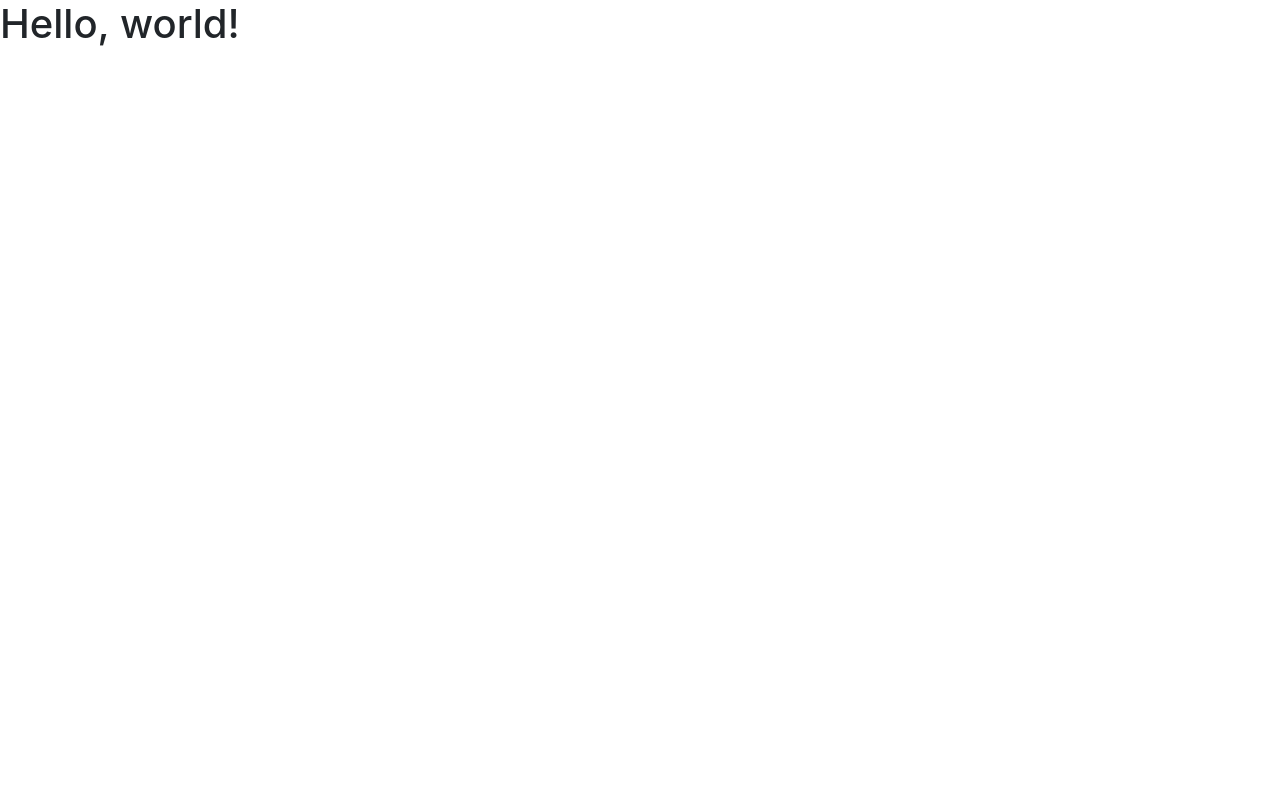
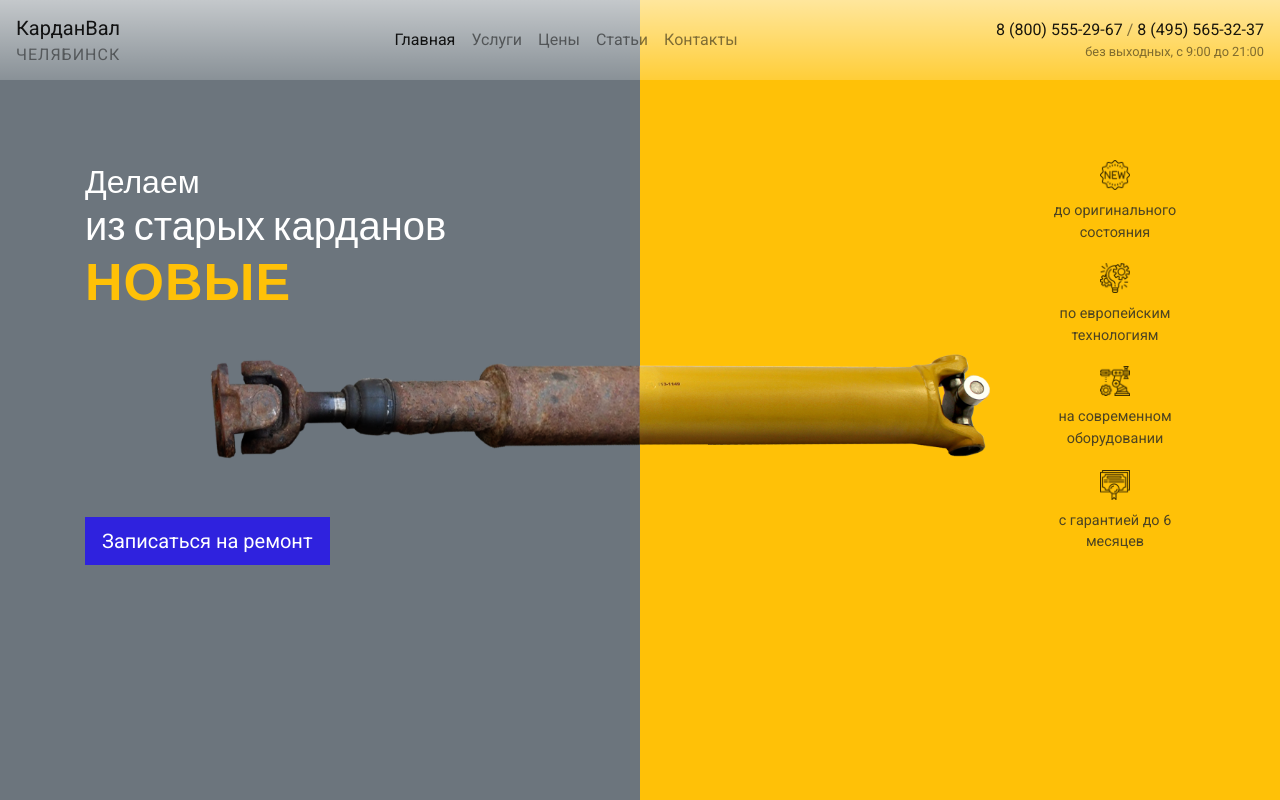
Before and after one commit to Olga-smart/kardan-val-chelyabinsk, a plain HTML site: page index.html in a window 1280 px wide. Drawn offline with nearby package versions, Linux system fonts and the light colour scheme.

Commit message:
main screen

```diff
--- a/css/style.css
+++ b/css/style.css
@@ -0,0 +1,83 @@
+/* General */
+:root {
+	--blue: #2f22de;
+}
+body {
+	font-family: 'Roboto', sans-serif;
+}
+h1, h2, h3, h4, h5, h6 {
+	font-family: 'Oswald', sans-serif;
+}
+/* End General */
+
+/* Navbar */
+.navbar {
+	background-color: transparent;
+}
+/* End Navbar */
+.navbar {
+	background: linear-gradient(to bottom, rgba(255,255,255,0.5), rgba(255,255,255,0));
+	background-color: rgba(255,255,255,0.2);
+}
+.navbar .navbar-brand small {
+	display: block;
+	text-transform: uppercase;
+	opacity: 0.5;
+	letter-spacing: 1px;
+}
+/* Header */
+header {
+	background:
+		url(../img/cardan.png),
+		linear-gradient(to right, var(--gray) 50%, var(--yellow) 50%);
+	background-position: center top 30vh, top;
+	background-repeat: no-repeat;
+	background-size: 70%, 100%;
+	height: 100vh;
+}
+header .row:first-child {
+	margin-top: 10vh;
+}
+header h1 {
+	color: #fff;
+}
+header small {
+	display: block;
+	font-weight: 300;
+}
+header h1 span {
+	display: block;
+	text-transform: uppercase;
+	letter-spacing: 1px;
+	font-weight: 700;
+	font-size: 130%;
+	color: var(--yellow);
+}
+header .btn {
+	background-color: var(--blue);
+	color: #fff;
+	margin-top: 25vh;
+	border-radius: 0;
+}
+header .header-benefit {
+	padding-top: 40px;
+	padding-bottom: 20px;
+	background-position: top center;
+	background-repeat: no-repeat;
+	background-size: 30px;
+	opacity: 0.8;
+	font-size: 0.9rem;
+}
+header .header-benefit-1 {
+	background-image: url(../img/new.png);
+}
+header .header-benefit-2 {
+	background-image: url(../img/technology.png);
+}
+header .header-benefit-3 {
+	background-image: url(../img/machine.png);
+}
+header .header-benefit-4 {
+	background-image: url(../img/guarantee.png);
+}
+/* End Header */
--- a/index.html
+++ b/index.html
@@ -11,10 +11,73 @@
 		<!-- Custom CSS -->
 		<link rel="stylesheet" href="css/style.css">
 
-		<title>Hello, world!</title>
+		<!-- Fonts -->
+		<link href="https://fonts.googleapis.com/css?family=Oswald:300,700|Roboto&display=swap" rel="stylesheet">
+
+		<title>КарданВалЛипецк</title>
 	</head>
 	<body>
-		<h1>Hello, world!</h1>
+		<header>
+			<nav class="navbar navbar-expand-lg navbar-light">
+				<a class="navbar-brand" href="#">КарданВал<small>Челябинск</small></a>
+
+
+				<div class="collapse navbar-collapse" id="navbarSupportedContent">
+					<ul class="navbar-nav mx-auto">
+						<li class="nav-item active">
+							<a class="nav-link" href="#">Главная</a>
+						</li>
+						<li class="nav-item">
+							<a class="nav-link" href="#">Услуги</a>
+						</li>
+						<li class="nav-item">
+							<a class="nav-link" href="#">Цены</a>
+						</li>
+						<li class="nav-item">
+							<a class="nav-link" href="#">Статьи</a>
+						</li>
+						<li class="nav-item">
+							<a class="nav-link" href="#">Контакты</a>
+						</li>
+					</ul>
+				</div>
+
+				<span class="navbar-text text-center text-lg-right order-lg-2">
+					<a href="tel:88005552967">8 (800) 555-29-67</a>
+						<span>/</span>
+					<a href="tel:84955653237">8 (495) 565-32-37</a>
+					<br>
+					<small>без выходных, с 9:00 до 21:00</small>
+				</span>
+
+				<button class="navbar-toggler" type="button" data-toggle="collapse" data-target="#navbarSupportedContent" aria-controls="navbarSupportedContent" aria-expanded="false" aria-label="Toggle navigation">
+					<span class="navbar-toggler-icon"></span>
+				</button>
+
+			</nav>
+			<div class="container">
+				<div class="row">
+					<div class="col-md-6">
+						<h1><small>Делаем</small> из старых карданов <span>новые</span></h1>
+						<button class="btn btn-lg">Записаться на ремонт</button>
+					</div>
+					<div class="col-md-2 offset-md-4 text-center">
+						<div class="header-benefit header-benefit-1">
+							до оригинального состояния
+						</div>
+						<div class="header-benefit header-benefit-2">
+							по европейским технологиям
+						</div>
+						<div class="header-benefit header-benefit-3">
+							на современном оборудовании
+						</div>
+						<div class="header-benefit header-benefit-4">
+							с гарантией до 6 месяцев
+						</div>
+					</div>
+				</div>
+			</div>
+		</header>
 
 		<!-- Optional JavaScript -->
 		<!-- jQuery first, then Popper.js, then Bootstrap JS -->
```
Also changed, not shown: img/cardan.png (added), img/guarantee.png (added), img/machine.png (added), img/new.png (added), img/technology.png (added), 1 other file.
